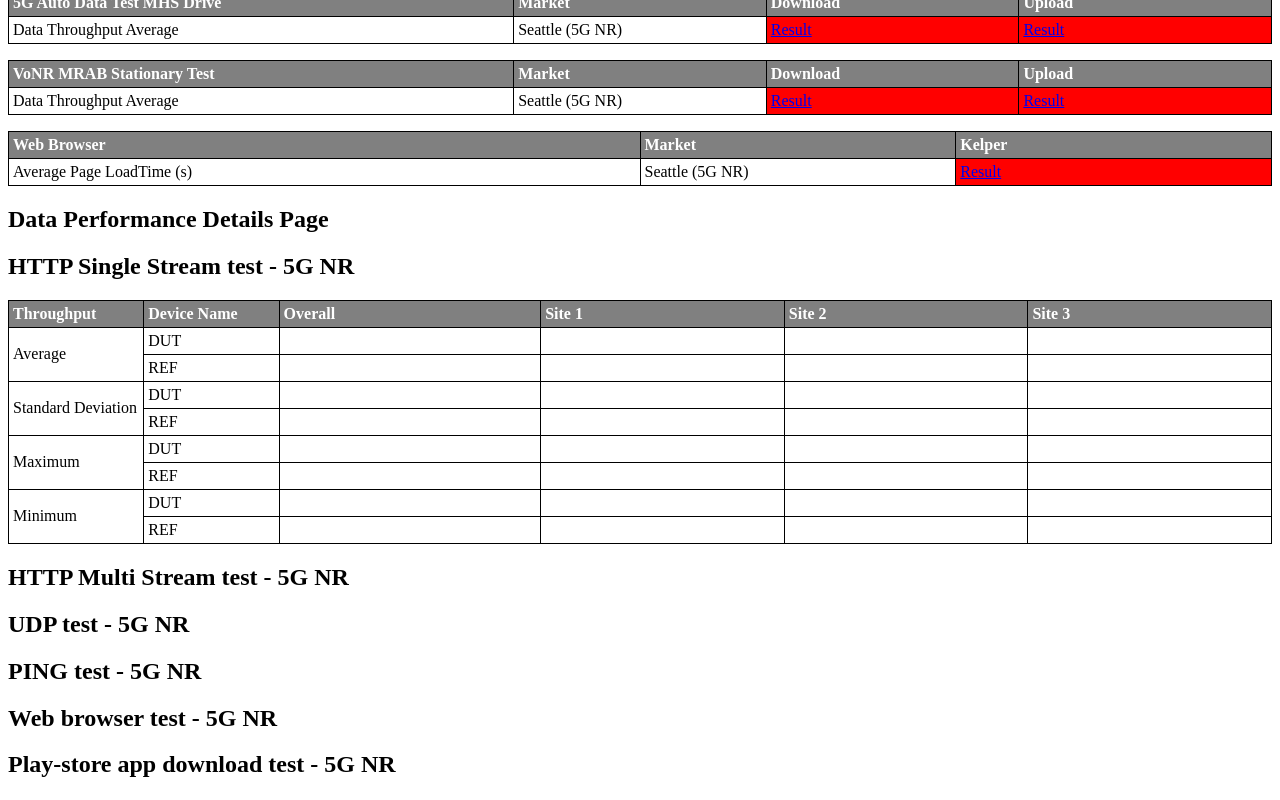
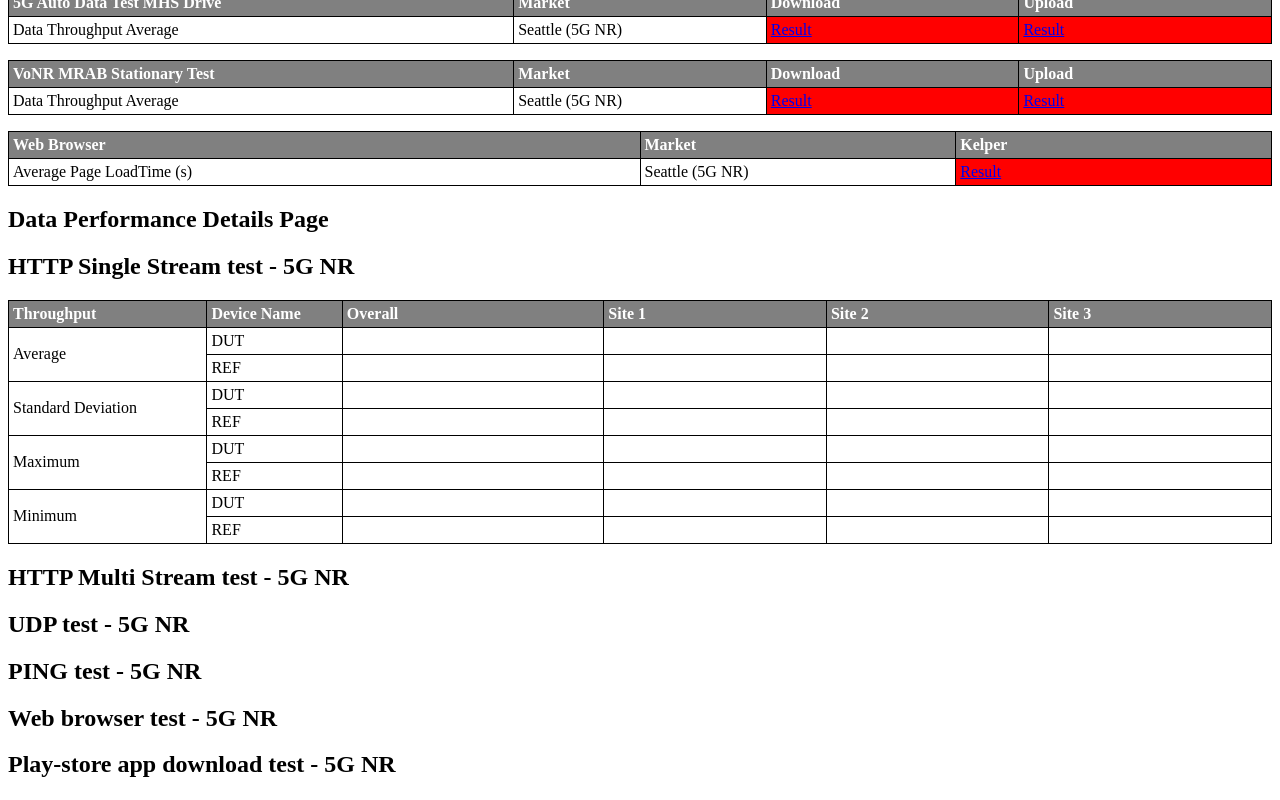
Before and after one commit to LiJieSu0/Fit4Launch_Report, a React (Create React App) app in the folder report-generator-app/: page / in a window 1280 px wide. Shown: the part 2380-3180 px from the top of the page. Built offline with nearby package versions, Linux system fonts and the light colour scheme; what chartjs-plugin-datalabels would draw is missing.

Commit message:
modify dpdetailstableloc3

```diff
--- a/report-generator-app/src/ReportDetails/DataPerformance/DpDetailsPage.js
+++ b/report-generator-app/src/ReportDetails/DataPerformance/DpDetailsPage.js
@@ -1,7 +1,7 @@
 import React from 'react';
 import DpRangeChart from './DpRangeChart';
 import '../../StyleScript/Restricted_Report_Style.css';
-import DpDetailsTable from './DpDetailsTable';
+import DpDetailsTableLoc3 from './DpDetailsTable';
 
 function DpDetailsPage() {
   const dataPerformanceResults = {
@@ -33,7 +33,7 @@ function DpDetailsPage() {
       {/* single stream dl overall table */}
       {/* single stream ul overall table */}
       {/* single stream dl details table */}
-      <DpDetailsTable />
+      <DpDetailsTableLoc3 />
 
       </div>
       <div className='page-content'>
--- a/report-generator-app/src/ReportDetails/DataPerformance/DpDetailsTable.js
+++ b/report-generator-app/src/ReportDetails/DataPerformance/DpDetailsTable.js
@@ -1,6 +1,6 @@
 import React from 'react';
 
-function DpDetailsTable() {
+function DpDetailsTableLoc3() {
   // Placeholder data for now
   const tableData = [
     {
@@ -103,4 +103,4 @@ function DpDetailsTable() {
   );
 }
 
-export default DpDetailsTable;
+export default DpDetailsTableLoc3;
--- a/report-generator-app/src/StyleScript/Restricted_Report_Style.css
+++ b/report-generator-app/src/StyleScript/Restricted_Report_Style.css
@@ -200,7 +200,7 @@
 /* 第一欄固定 200px（或百分比） */
 .dp-details-table th:first-child,
 .dp-details-table td:first-child {
-  width: 10% !important;
+  width: 15% !important;
 }
 
 .dp-details-table th:nth-child(2),
```
